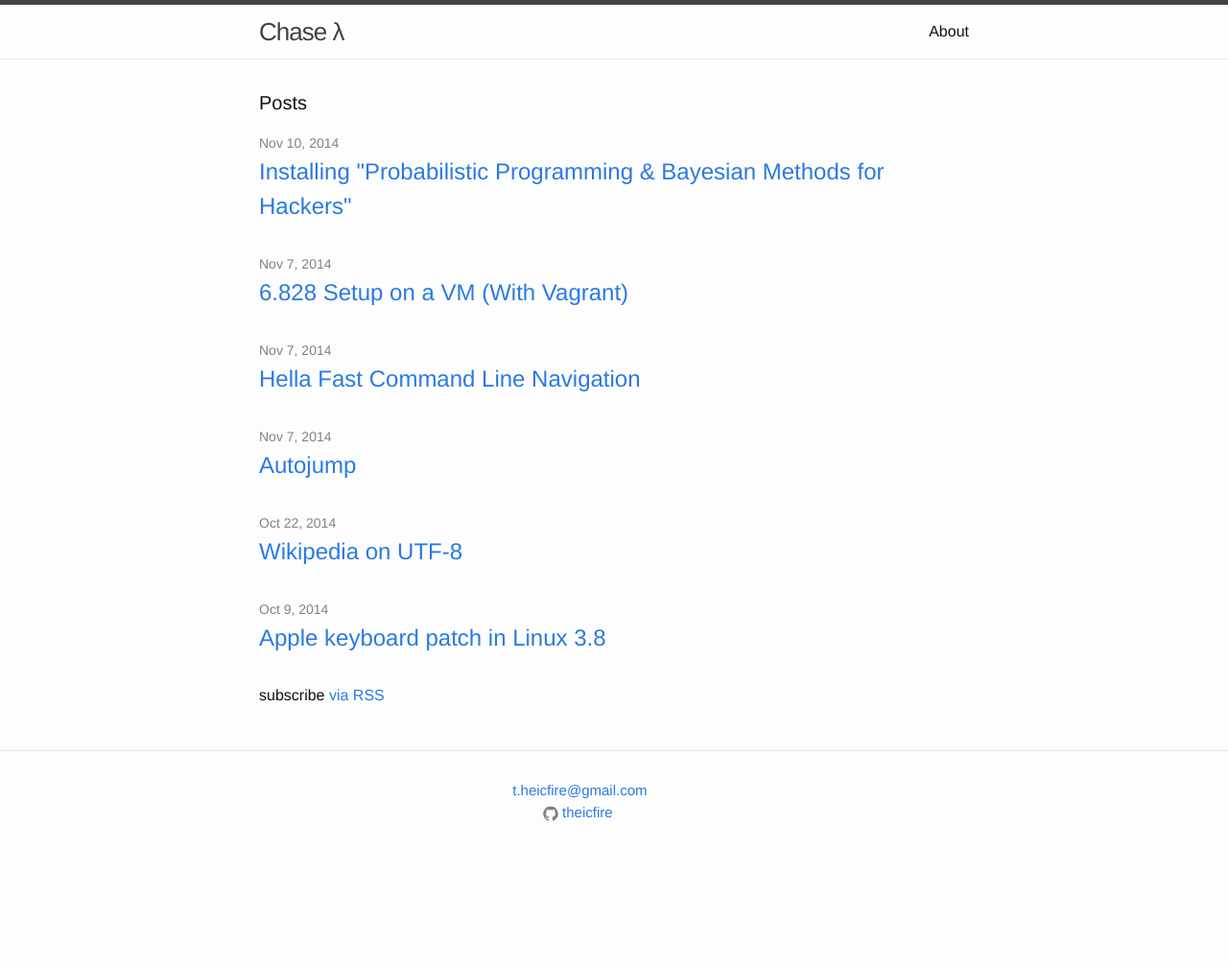
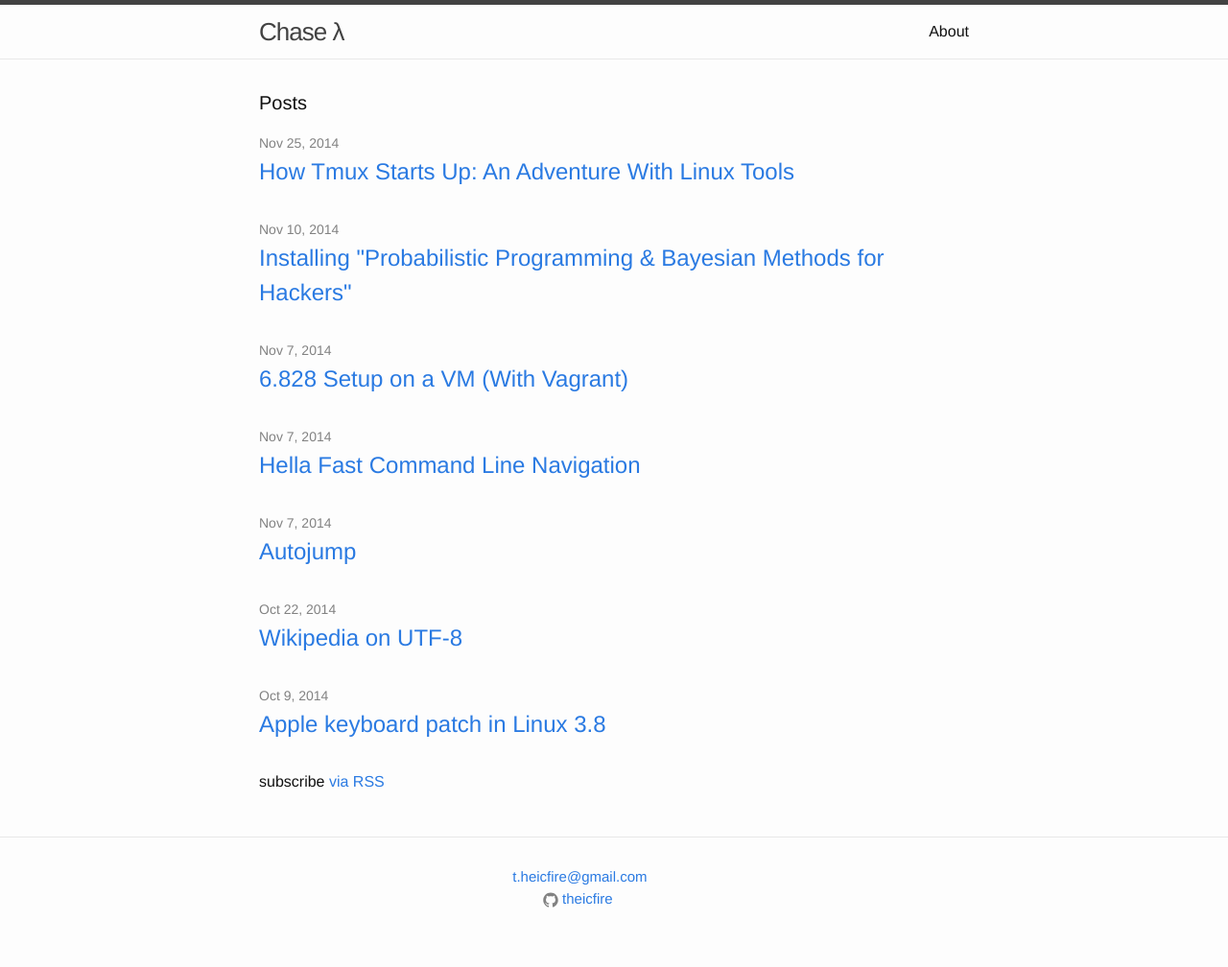
Before and after one commit to chaselambda/chaselambda.github.io, a Jekyll site: the page built from index.html, in a window 1280 px wide. Shown: the whole page at 96% size. Built offline with Jekyll 4.4.1, drawn with Linux system fonts in a browser that asks for light colours; before the commit the page ends 918 px from its top, so only the background shows below that; some of the changed lines change nothing that is shown.

Commit message:
New post!
And better highlighting

```diff
--- a/_config.yml
+++ b/_config.yml
@@ -9,3 +9,9 @@
 
 # Build settings
 markdown: kramdown
+kramdown:
+    input: GFM
+syntax-highlighting:
+    enabled: true
+    css: syntax.css
+highlighter: pygments
--- /dev/null
+++ b/_posts/2014-11-25-how-tmux-starts-up-an-adventure-with-linux-tools.markdown
@@ -0,0 +1,212 @@
+---
+layout: post
+title: "How Tmux Starts Up: An Adventure With Linux Tools"
+date: 2014-11-25T13:58:45-05:00
+---
+
+Julia Evans visited Hacker School yesterday, and I got to work with her on a super neat problem. In the end, the question became *How does tmux start?*. Specifically:
+
+
+In terminal 1:
+{% highlight sh %}
+$ tmux
+{% endhighlight %}
+
+Then in terminal 2:
+
+{% highlight sh %}
+$ pstree -pa | grep -C 3 tmux
+  |   `-{knotify4},2192
+  |-konsole,9081
+  |   |-bash,9084
+  |   |   `-tmux,9928
+  |   |-{konsole},9082
+  |   `-{konsole},9083
+  |-krunner,2236
+--
+  |   |-{teamviewerd},1609
+  |   |-{teamviewerd},1611
+  |   `-{teamviewerd},1613
+  |-tmux,9930 <----- Check it out! The parent is init
+  |   |-bash,9931
+  |   |   `-vim,10524
+  |   |       |-python2,10532 /home/chase/.config/dotfiles/vim/bundle/YouCompleteMe/python/ycm/../../third_party/ycmd/ycmd ...
+--
+  |   |-bash,10728
+  |   |   `-htop,10923
+  |   `-bash,11874
+  |       |-grep,12544 --color=auto -C 3 tmux
+  |       `-pstree,12543 -pa
+  |-udevd,437 --daemon
+  |   |-udevd,5761 --daemon
+{% endhighlight %}
+
+Huh, looks like tmux has a parent of "init" (the one with pid `9930` here). But I started tmux in a terminal, which has the bash process running. This makes sense, because if the terminal closes tmux should still run. But how does it do it?
+
+Here's the short, boring answer: it calls the `daemon` function in `unistd.h` on startup.
+
+**But** here's the more interesting part -- how did we figure this out? We guessed it had to do something with forking and exiting processies, so let's see what's being forked!
+
+### Attempt 1: `strace`
+Let's see what is forking.
+{% highlight sh %}
+$ strace -o out -f tmux
+# Then detach from tmux
+$ cat out
+# TODO better output..
+{% endhighlight %}
+
+Problem is, strace actually doesn't record the fork system call. I'm not sure why, but I'm guessing it's fork in particular that doesn't work. It does tell us when a process exits though. Oddly it never mentions the `9930` pid. Hmm.
+
+### Attempt 2: `LD_PRELOAD`
+What about wrapping the fork function? Fork is in `unistd.h`. If tmux is dynamically linking to that library, then we can [inject our own code](http://rafalcieslak.wordpress.com/2013/04/02/dynamic-linker-tricks-using-ld_preload-to-cheat-inject-features-and-investigate-programs/) in and print to a file whenever fork is called! Let's go!
+
+{% highlight c %}
+/* unfork.c */
+#define _GNU_SOURCE
+#include <dlfcn.h>
+#include <unistd.h>
+#include <stdio.h>
+
+typedef pid_t (*orig_fork_f_type)();
+
+pid_t fork()
+{
+    orig_fork_f_type orig_fork;
+    FILE *f = fopen("/home/chase/fork_secrets.txt", "a");
+    orig_fork = (orig_fork_f_type)dlsym(RTLD_NEXT,"fork");
+    pid_t pid = orig_fork();
+    if (f != NULL) {
+        fprintf(f, "pid is %d\n", pid);
+        fclose(f);
+    }
+    return pid;
+}
+{% endhighlight %}
+
+Compile it:
+{% highlight sh %}
+gcc -shared -fPIC unfork.c -o unfork.so
+{% endhighlight %}
+
+
+Great! Now if edit the `LD_PRELOAD` environment variable, all calls to fork by tmux should go to this.
+{% highlight sh %}
+$ export LD_PRELOAD=/lib/x86_64-linux-gnu/libdl.so.2:/home/chase/hs/ld_preload_fun/unfork.so
+{% endhighlight %}
+
+The `dlsym` call in our unfork.c requires the `libdl` to be included for it to link correctly. As such, we include it in `LD_PRELOAD`.
+
+Lets see if it worked!
+{% highlight sh %}
+$ tmux
+# Detach from tmux (or open a new terminal)
+$ pstree -pa | grep tmux
+$ cat ~/fork_secrets.txt
+{% endhighlight %}
+
+Neat! We got a bunch of pids printed to the file. But, the critical missing one is the new tmux process that is the child of init. That's the one we care about!
+
+### Attempt 3: Running the tmux source
+That was neat, but we still don't have our answer. I got the tmux source running (I suggest using vagrant and compiling it in a virtual machine). Globally searching for `fork(` I found `server.c` had this function:
+
+{% highlight c %}
+server_start(int lockfd, char *lockfile)
+{% endhighlight %}
+
+Ah! Printing inside of here and running tmux shows that it is indeed called. Looking more into the function I see this:
+
+{% highlight c %}
+	if (daemon(1, 0) != 0)
+{% endhighlight %}
+
+Huh.. now we are getting close. The `daemon` standard library calls its own special fork, and not the standard library one. Here's proof:
+
+{% highlight c %}
+/* fork_test.c */
+#include <stdio.h>
+#include <unistd.h>
+#include <fcntl.h>
+
+int my_daemon( int  nochdir, int  noclose )
+{
+   pid_t  pid;
+
+   if ( !nochdir && chdir("/") != 0 )
+       return -1;
+
+   if ( !noclose )
+   {
+     int  fd = open("/dev/null", O_RDWR);
+
+     if ( fd < 0 )
+      return -1;
+
+     if ( dup2( fd, 0 ) < 0 ||
+      dup2( fd, 1 ) < 0 ||
+          dup2( fd, 2 ) < 0 )
+     {
+       close(fd);
+      return -1;
+     }
+     close(fd);
+  }
+
+   pid = fork();
+   printf("inner daemon fork %d\n", pid);
+   if (pid < 0)
+    return -1;
+
+   if (pid > 0)
+    _exit(0);
+
+   if ( setsid() < 0 )
+     return -1;
+
+   return 0;
+}
+
+int main()
+{
+    pid_t pid = fork();
+
+    switch (pid) {
+    case -1:
+        printf("fork failed\n");
+    case 0:
+        printf("in the child\n");
+        break;
+    default:
+        printf("parent: %d\n", pid);
+        return 0;
+    }
+
+    printf("Hello world (from child)\n");
+    printf("try to make a daemon\n");
+
+    /* This is the special line!
+     * If you change this to my_daemon, our fork will be called.
+     * Otherwise, it will not.
+     * Repro:
+     * Compile with just "daemon"
+     * ./fork_test
+     * cat ~/fork_secrets.txt
+     * pstree -pa | grep fork_test
+     * Notice that the pid of the new tmux is hidden.
+     * Now compile with "my_daemon" and do the same thing. You'll notice the
+     * new process is there.
+     */
+    if (daemon(1, 0) != 0)
+        printf("daemon tots failed\n");
+
+    printf("I am a daemon now?\n");
+    while (1) {
+
+    }
+    return 0;
+}
+{% endhighlight %}
+
+
+### Why does daemon not call our special fork?
+Here's my guess: daemon and fork are in the same library: `unistd.h`. Daemon doens't need to externally look for the fork function through dynamic linking because it already knows where it is. I haven't yet confirmed this though.
```
